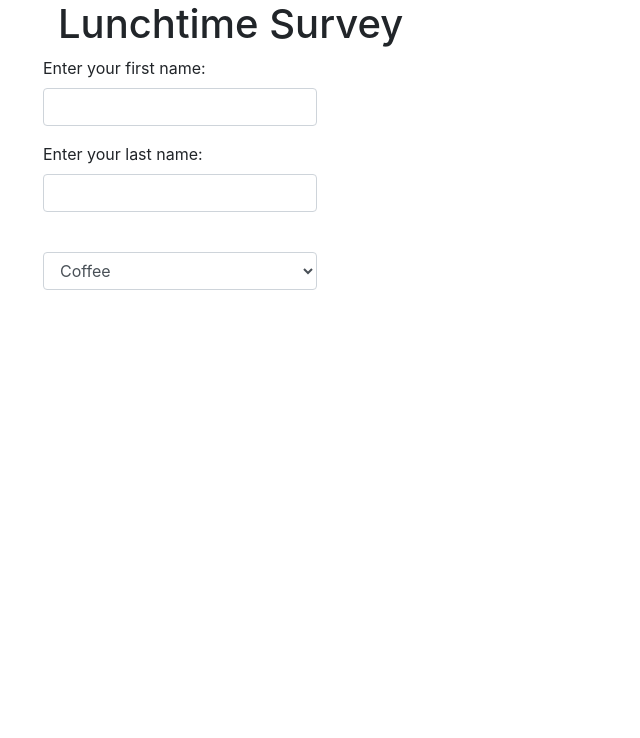
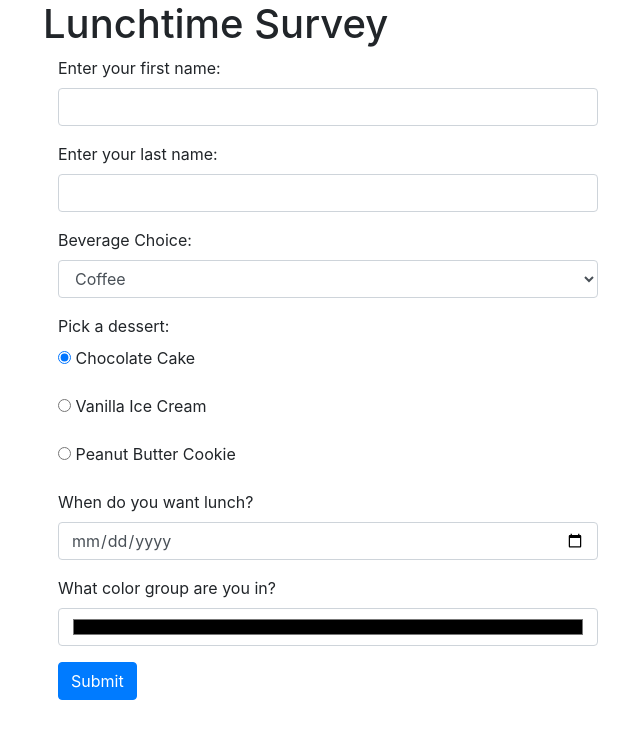
Before and after one commit to HeyImMatt/lunch-survey, a plain HTML site: page index.html in a window 1280 px wide. Shown: the whole page, without its empty margins (27-667 px from the left). Drawn offline with nearby package versions, Linux system fonts and the light colour scheme.

Commit message:
Add form fields and input types for lunchtime preferences
Co-authored-by: Micheal Hansen <micheal.hansen@gmail.com>
Co-authored-by: Tyson Lackey <lackeyt90@gmail.com>

```diff
--- a/index.html
+++ b/index.html
@@ -12,9 +12,9 @@
 </head>
 <body>
   <div class="container">
-    <h1>Lunchtime Survey</h1>
     <div class="row">
-      <form id="lunchtime-survey">
+      <h1 class="col-md-12 pl-0">Lunchtime Survey</h1>
+      <form id="lunchtime-survey" class="col-md-6">
         <div class="form-group">
           <label for="firstName">Enter your first name:</label>
           <input id="firstName" class="form-control" type="text">
@@ -24,7 +24,7 @@
           <input id="lastName" class="form-control" type="text">
         </div>
         <div class="form-group">
-          <label for="beverageChoice"></label>
+          <label for="beverageChoice">Beverage Choice:</label>
           <select class="form-control" id="beverageChoice">
             <option>Coffee</option>
             <option>Tea</option>
@@ -33,7 +33,29 @@
             <option>Juice</option>
           </select>
         </div>
+        <label>Pick a dessert:</label>
+        <div class="form-group">
+          <label><input type="radio" name="dessert" value="chocolateCake" checked> Chocolate Cake</label>
+        </div>
+        <div class="form-group">
+          <label><input type="radio" name="dessert" value="vanillaIceCream"> Vanilla Ice Cream</label>
+        </div>
+        <div class="form-group">
+          <label><input type="radio" name="dessert" value="peanutButterCookie"> Peanut Butter Cookie</label>
+        </div>
+        <div class="form-group">
+          <label for="lunchDate">When do you want lunch?</label>
+          <input id="lunchDate" class="form-control" type="date">
+        </div>
+        <div class="form-group">
+          <label for="colorGroup">What color group are you in?</label>
+          <input id="colorGroup" class="form-control" type="color">
+        </div>
+        <button class="btn btn-primary" type="submit">Submit</button>
       </form>
+      <div id="surveyResults" class="col-md-6">
+
+      </div>
     </div>
   </div>
 </body>
```
